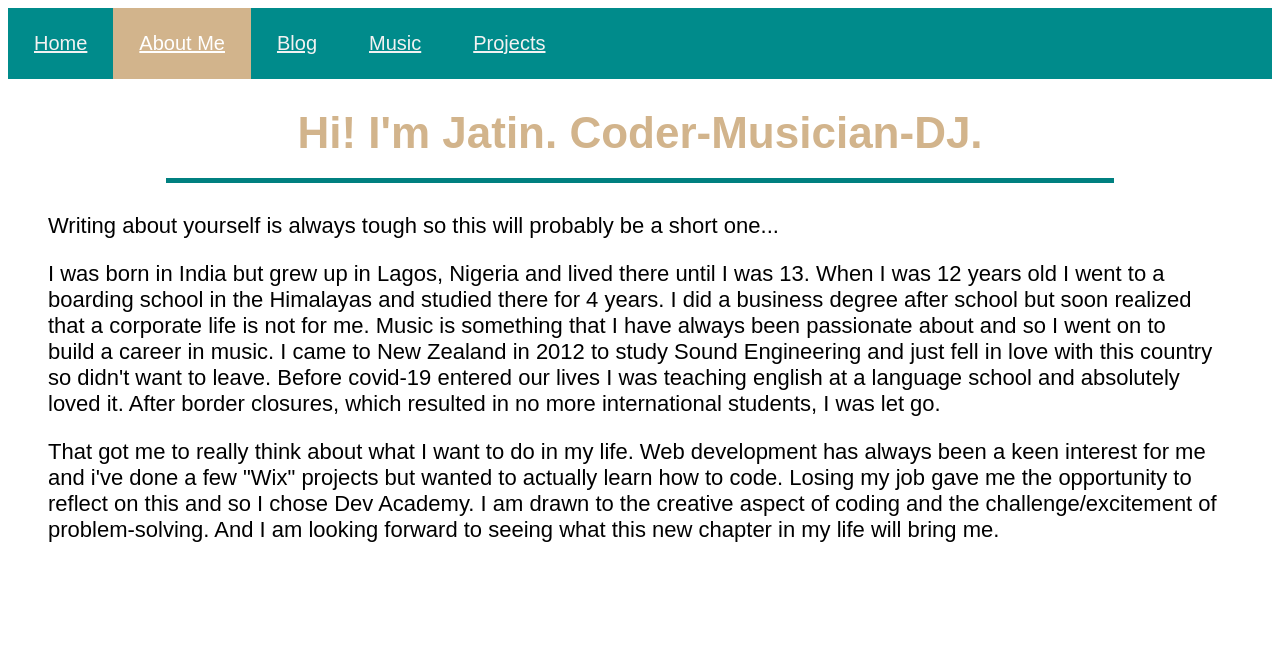
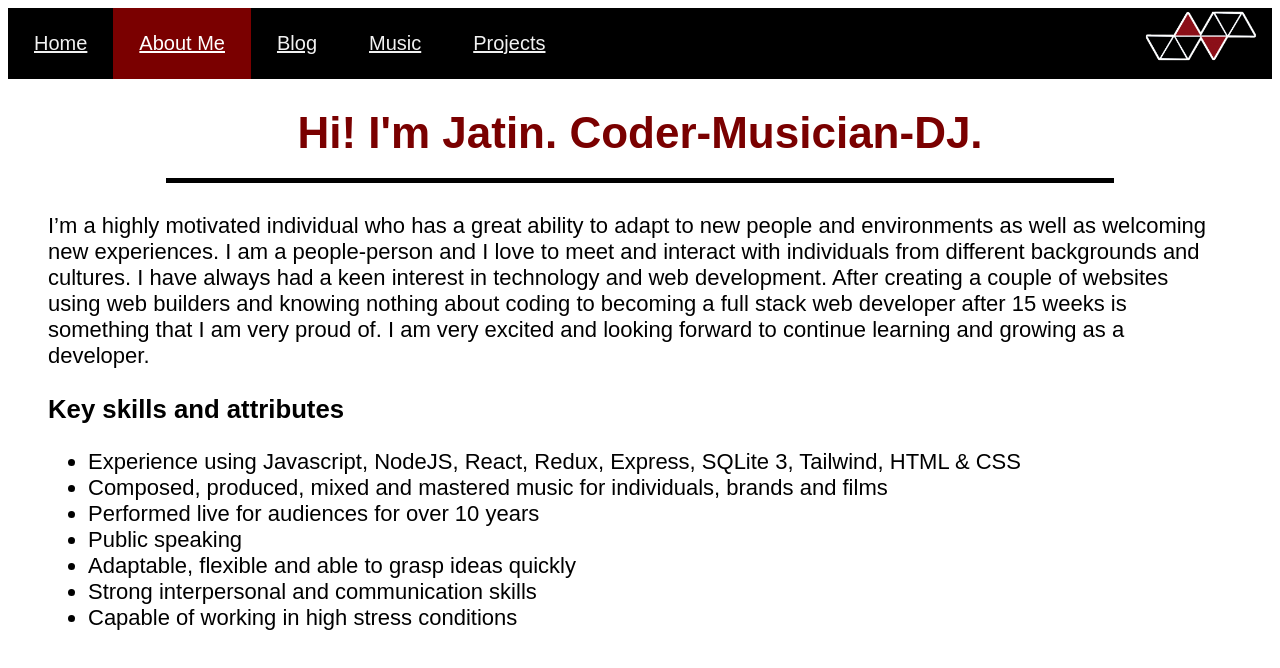
Before and after one commit to jatin-puri-coder/jatin-puri-coder.github.io, a plain HTML site: page about.html in a window 1280 px wide. Drawn offline with Linux system fonts and the light colour scheme; a web font is replaced by a local one.

Commit message:
update website

```diff
--- a/about.html
+++ b/about.html
@@ -16,6 +16,7 @@
         <a href="blog.html">Blog</a>
         <a href="music.html">Music</a>
         <a href="projects.html">Projects</a>
+        <img class="icon" src="images/Logo(Black).png">
     </div>
 
 
@@ -23,21 +24,22 @@
         <h1 class="title">Hi! I'm Jatin. Coder-Musician-DJ.</h1>
           </div>
           <div class="container">
+
           <p>
-            Writing about yourself is always tough so this will probably be a short one...
+            I’m a highly motivated individual who has a great ability to adapt to new people and environments as well as welcoming new experiences. I am a people-person and I love to meet and interact with individuals from different backgrounds and cultures.
+            I have always had a keen interest in technology and web development. After creating a couple of websites using web builders and knowing nothing about coding to becoming a full stack web developer after 15 weeks is something that I am very proud of.  I am very excited and looking forward to continue learning and growing as a developer.
           </p>
 
-          <p>
-            I was born in India but grew up in Lagos, Nigeria and lived there until I was 13. When I was 12 years old I went to a boarding school in the Himalayas and studied there for 4 years.
-            I did a business degree after school but soon realized that a corporate life is not for me. Music is something that I have always been passionate about and so I went on to build a career in
-            music. I came to New Zealand in 2012 to study Sound Engineering and just fell in love with this country so didn't want to leave. Before covid-19 entered our lives I was teaching english at a language school
-            and absolutely loved it. After border closures, which resulted in no more international students, I was let go.
-          </p>
-          <p>
-            That got me to really think about what I want to do in my life. Web development has always been a keen interest for me and i've done a few "Wix" projects but wanted to actually learn how to code.
-            Losing my job gave me the opportunity to reflect on this and so I chose Dev Academy.
-            I am drawn to the creative aspect of coding and the challenge/excitement of problem-solving. And I am looking forward to seeing what this new chapter in my life will bring me.
-          </p>
+          <h3>Key skills and attributes</h3>
+          <ul>
+            <li>Experience using Javascript, NodeJS, React, Redux, Express, SQLite 3, Tailwind, HTML & CSS</li>
+            <li>Composed, produced, mixed and mastered music for individuals, brands and films</li>
+            <li>Performed live for audiences for over 10 years</li>
+            <li>Public speaking</li>
+            <li>Adaptable, flexible and able to grasp ideas quickly</li>
+            <li>Strong interpersonal and communication skills </li>
+            <li>Capable of working in high stress conditions</li>
+          </ul>
 
 
 
--- a/styles/main.css
+++ b/styles/main.css
@@ -7,7 +7,7 @@ body {
 h4 {font-size:28px;
 color: teal;}
 h5 {font-size: large;}
-#topnav {background-color: darkcyan;
+#topnav {background-color: rgb(0, 0, 0);
 overflow: hidden;}
 
 #topnav a {
@@ -23,7 +23,7 @@ overflow: hidden;}
     color: black;
   }
   #topnav a.active {
-    background-color:tan  ;
+    background-color:rgb(122, 0, 0)  ;
     color: white;
   }
 
@@ -32,9 +32,9 @@ text-align: center
 ;font-weight:bold;}
 
 .title::after {content: ""; display: block; margin: 0 auto; width: 75%; padding-top:20px;
-    border-bottom: 5px solid teal}
+    border-bottom: 5px solid rgb(0, 0, 0)}
 
-.title {color:tan ;}
+.title {color:rgb(122, 0, 0) ;}
 
 
 article {margin-top: 30px;
@@ -58,6 +58,16 @@ overflow: auto;
     margin-right: auto;
     width: 50%;
 }
+
+.icon {
+  width: 10%;
+  height: 10%;
+  float: right;
+  margin-right: 10px;
+  margin-top: -20px;
+  margin-bottom: -10px;
+}
+
 
 #spotify {margin-left: 150px;}
 
@@ -87,7 +97,7 @@ overflow: auto;
   }
 
   .vl {
-    border-left: 6px solid teal;
+    border-left: 6px solid rgb(0, 0, 0);
     height: 1000px;
     position: absolute;
   left: 50%;
@@ -95,12 +105,12 @@ overflow: auto;
   top: 100;
   }
 
-  .heading {background-color: teal;
+  .heading {background-color: rgb(122, 0, 0);
     color: white;
     background-repeat: no-repeat; height: 50px; width:100px;
 }
 .blogs {
-    background-color: tan;
+    background-color: rgb(158, 250, 250);
     color: white;
     background-repeat: no-repeat;
     height: 80px; width: 250px;
```
Also changed, not shown: blog.html (+1 -0 lines), index.html (+4 -14 lines), music.html (+1 -0 lines), projects.html (+8 -1 lines), images/BabyCentralLogo.png (added), images/Logo(Black).png (added).
